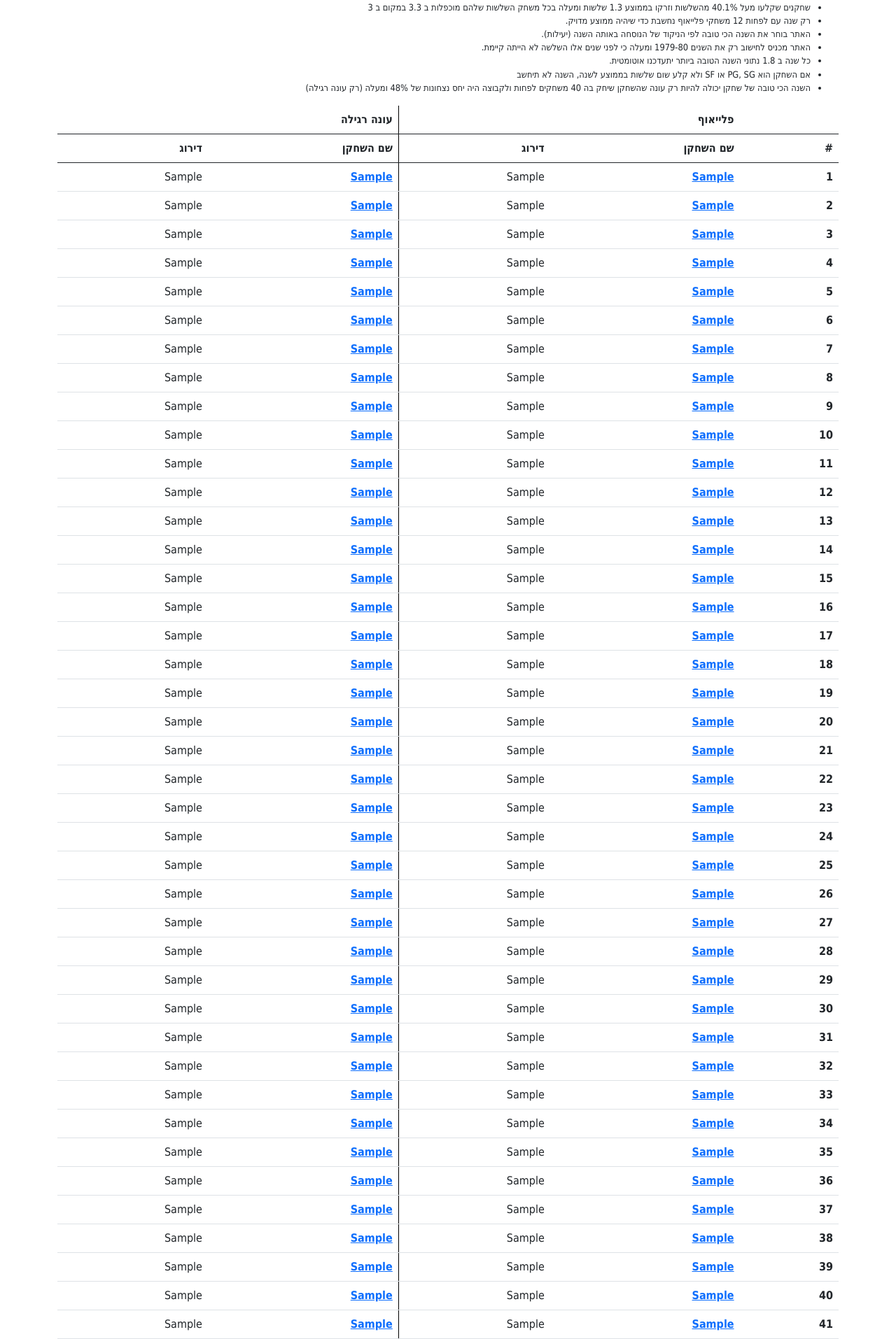
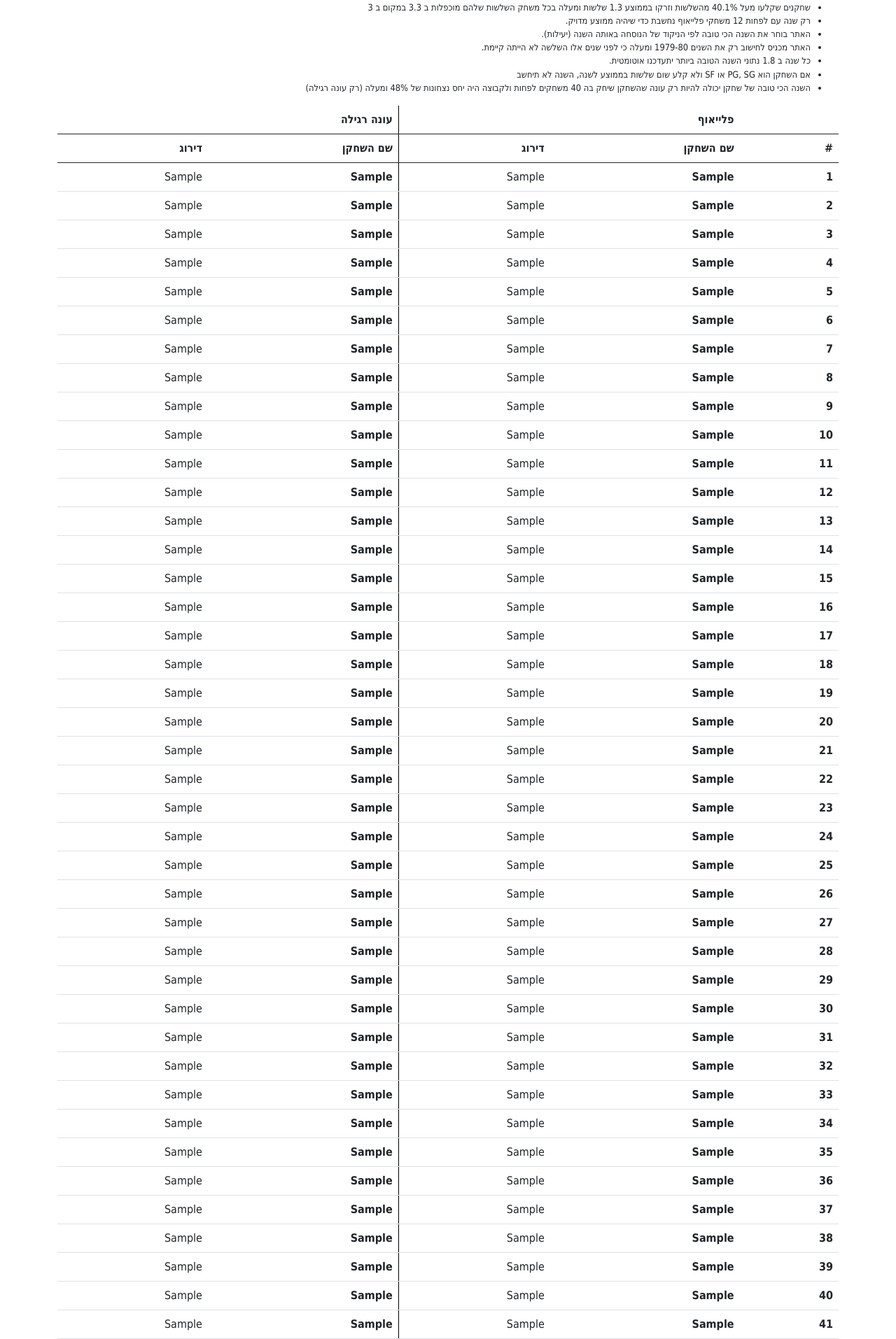
Before and after one commit to d4nieldev/basketball-stats, a Flask app: template templates/basketball_stats.html in a window 1280 px wide. Shown: the part 1749-3663 px from the top of the page at 70% size. Run offline with Flask 2, Linux system fonts and the light colour scheme; the template is opened without the code that fills it: most values are stand-ins (such as "Sample title", 1, 10 or a date in 2020); data that the repository does not hold is empty.

Commit message:
link styling

```diff
--- a/templates/basketball_stats.html
+++ b/templates/basketball_stats.html
@@ -241,7 +241,7 @@
                         <li>השנה הכי טובה של שחקן יכולה להיות רק עונה שהשחקן שיחק בה 40 משחקים לפחות ולקבוצה היה יחס נצחונות של 48% ומעלה (רק עונה רגילה)</li>
                     </ul>
 
-                    <table class="table" dir="rtl" style="font-family: Tahoma;">
+                    <table id="top100" class="table" dir="rtl" style="font-family: Tahoma;">
                         <thead>
                             <th colspan="1"></th>
                             <th colspan="2" style="border-left: 1px solid black">פלייאוף</colgroup>
@@ -258,9 +258,9 @@
                             {% for i in range(100) %}
                             <tr>
                                 <th scope="row">{{ i + 1 }}</th>
-                                <th data-name="True"><a href="">{{ top100playoffs_keys[i] }}</a></th>
+                                <th data-name="True"><a class="link-dark text-decoration-none" target="blank" href="">{{ top100playoffs_keys[i] }}</a></th>
                                 <td style="border-left: 1px solid black">{{ top100playoffs_items[i] }}</td>
-                                <th data-name="True"><a href="">{{ top100season_keys[i] }}</a></th>
+                                <th data-name="True"><a class="link-dark text-decoration-none" target="blank" href="">{{ top100season_keys[i] }}</a></th>
                                 <td>{{ top100season_items[i] }}</td>
                             </tr>
                             {% endfor %}
```
